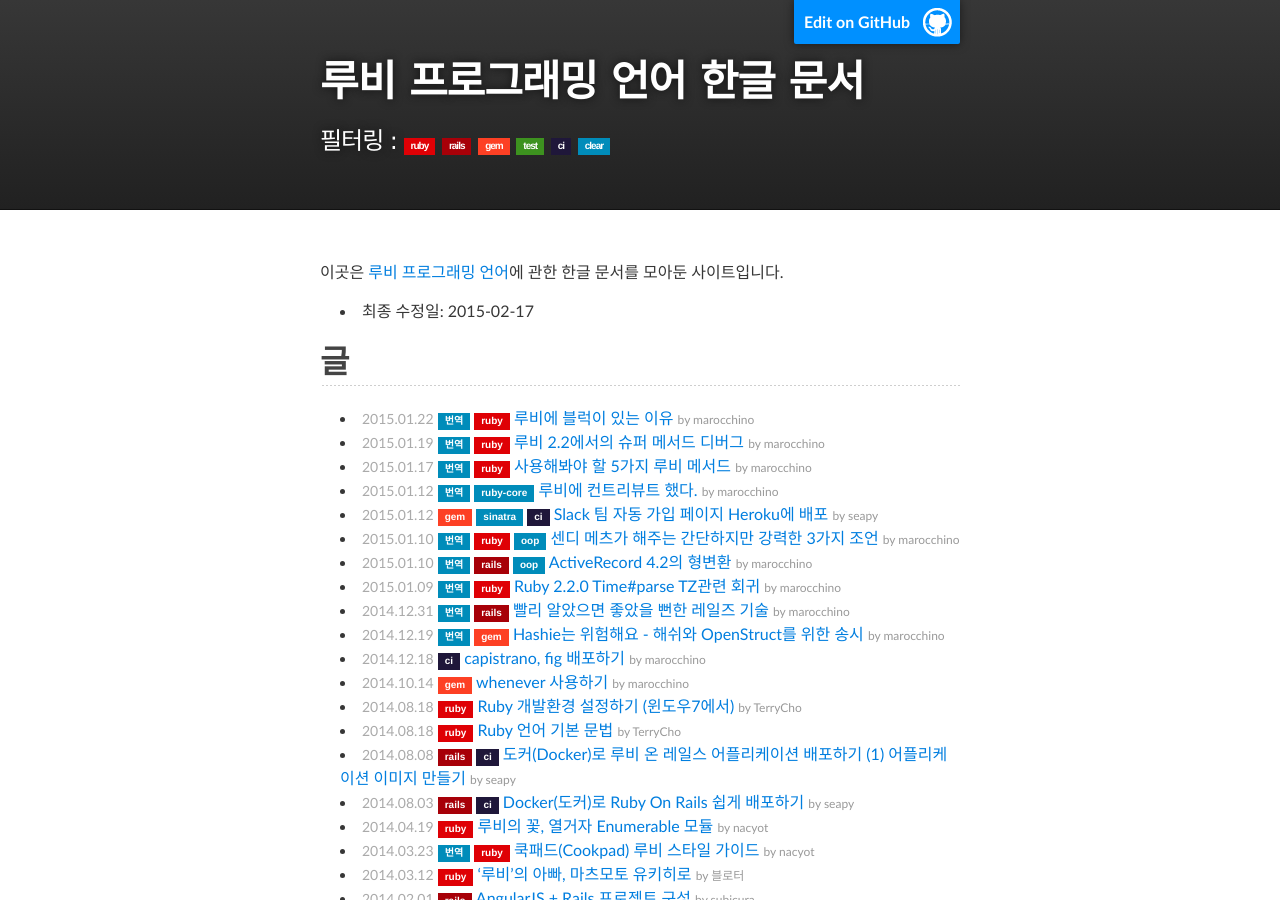
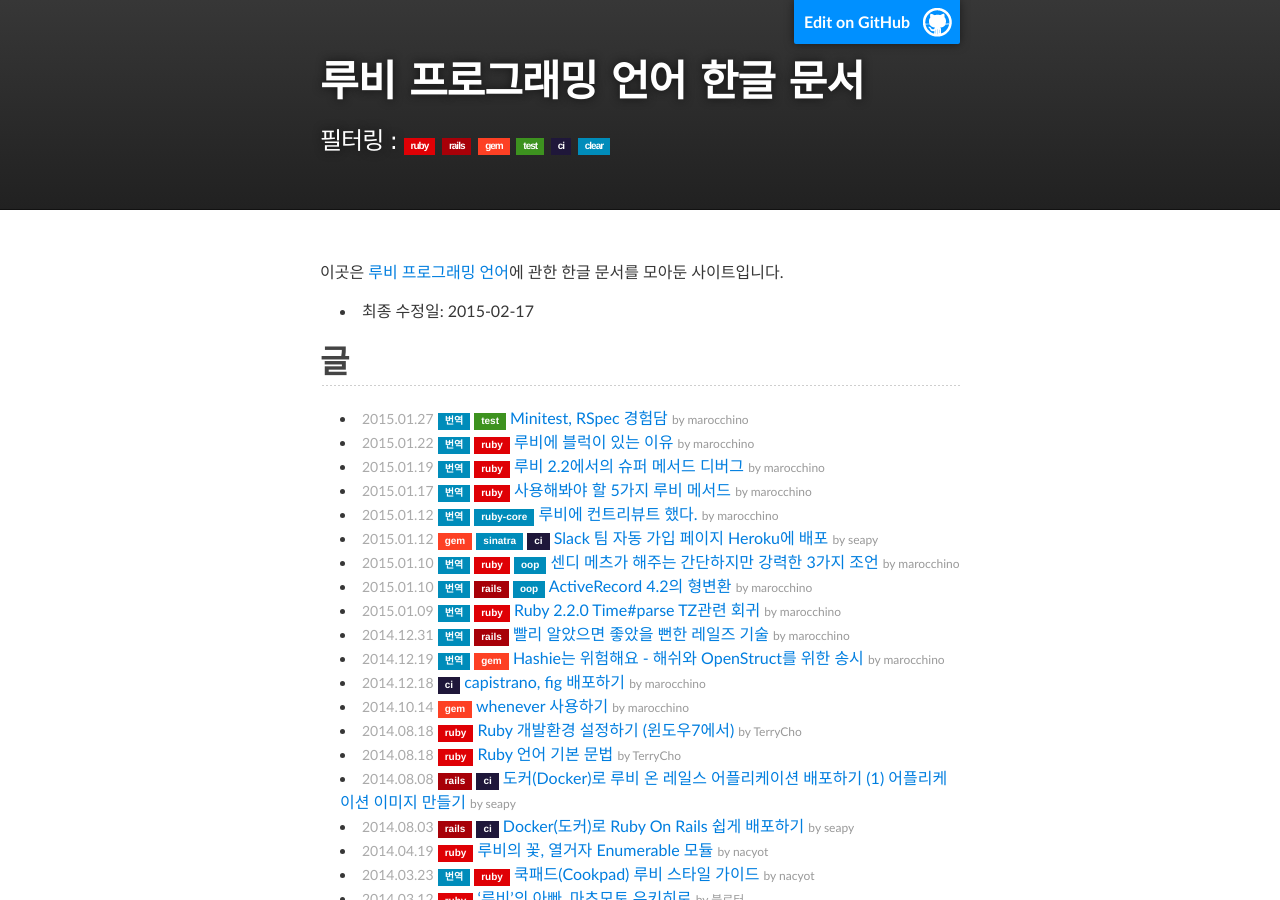
Before and after one commit to rubykr/rubykr.github.io, a Jekyll site: the page built from index.md, in a window 1280 px wide and 900 px high. Built offline with Jekyll 4.4.1, drawn with Linux system fonts in a browser that asks for light colours; comment, search, counter and statistics services are not loaded.

Commit message:
Add article

```diff
--- a/index.md
+++ b/index.md
@@ -10,6 +10,7 @@ title: 루비 프로그래밍 언어 한글 문서
 ## [글](#articles)
 {: #articles}
 
+- [Minitest, RSpec 경험담](https://dayone.me/1h07zq8){: .article data-date="2015.01.27" data-tags="translated test" data-author="marocchino" }
 - [루비에 블럭이 있는 이유](https://dayone.me/1g50zn8){: .article data-date="2015.01.22" data-tags="translated ruby" data-author="marocchino" }
 - [루비 2.2에서의 슈퍼 메서드 디버그](https://dayone.me/1faIzEW){: .article data-date="2015.01.19" data-tags="translated ruby" data-author="marocchino" }
 - [사용해봐야 할 5가지 루비 메서드](https://dayone.me/1eP1zCQ){: .article data-date="2015.01.17" data-tags="translated ruby" data-author="marocchino" }
```
